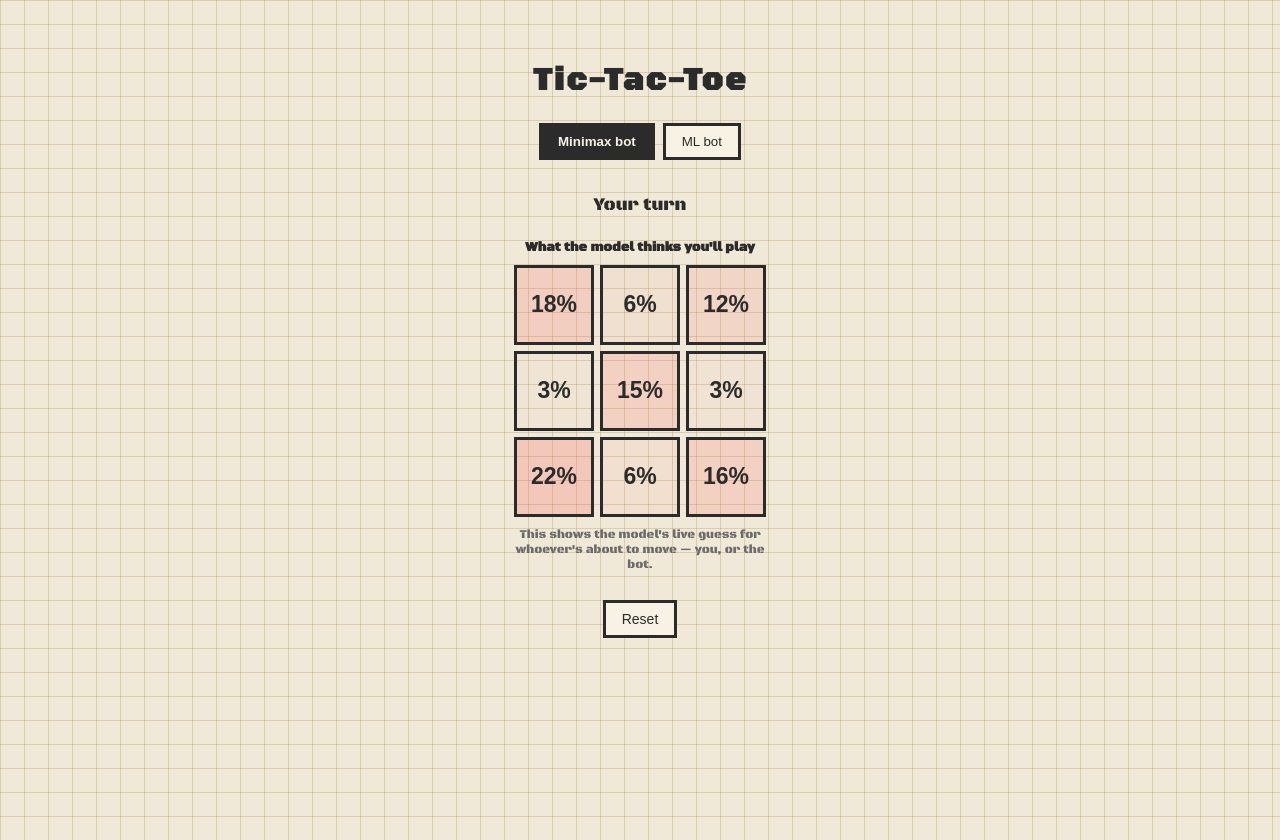
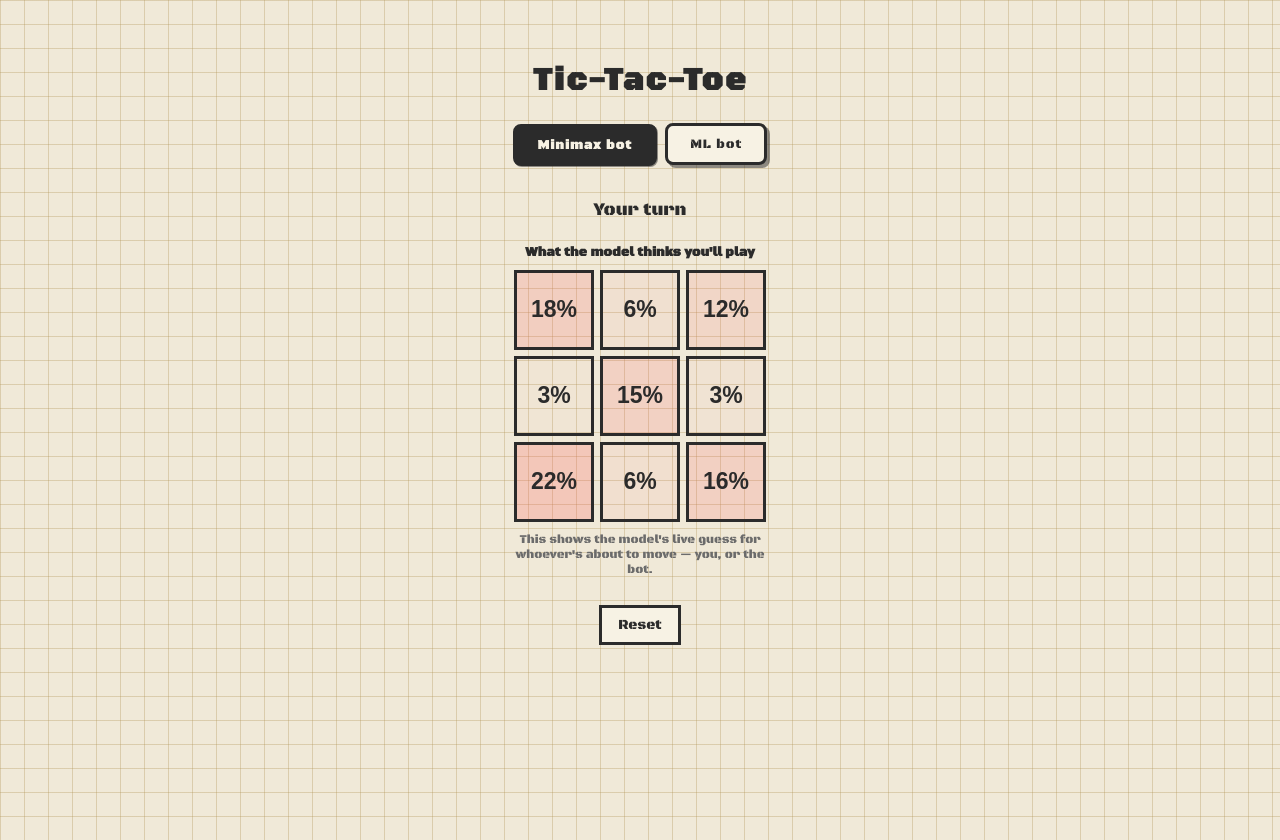
Before and after one commit to kgoel450/Tic_tac_toe, a React (Vite) app in the folder frontend/: page / in a window 1280 px wide. Built offline with nearby package versions, Linux system fonts and the light colour scheme.

Commit message:
Changes Toggled Buttons

```diff
--- a/frontend/src/App.css
+++ b/frontend/src/App.css
@@ -66,6 +66,7 @@
   background-color: #f7f2e4;
   border: 3px solid #2b2b2b;
   color: #2b2b2b;
+  font-family: 'Black Ops One', sans-serif;
   filter: url(#squiggle);
 }
 
@@ -76,18 +77,31 @@
 }
 
 .mode-toggle button {
-  padding: 8px 16px;
+  padding: 10px 22px;
   cursor: pointer;
   border: 3px solid #2b2b2b;
+  border-radius: 8px;
   background: #f7f2e4;
   color: #2b2b2b;
+  font-family: 'Black Ops One', sans-serif;
+  font-size: 13px;
+  letter-spacing: 1px;
   filter: url(#squiggle);
+  box-shadow: 3px 3px 0px rgba(43, 43, 43, 0.5);
+  transition: transform 0.15s ease, box-shadow 0.15s ease, background-color 0.3s ease;
+}
+
+.mode-toggle button:hover {
+  transform: translateY(-2px);
+  box-shadow: 4px 5px 0px rgba(43, 43, 43, 0.5);
 }
 
 .mode-toggle button.active {
   background-color: #2b2b2b;
   color: #f7f2e4;
   font-weight: bold;
+  transform: translateY(1px);
+  box-shadow: 1px 1px 0px rgba(43, 43, 43, 0.5);
 }
 
 .heatmap-label {
@@ -145,3 +159,19 @@
   border: 3px solid #2b2b2b;
   border-radius: 4px;
 }
+
+@keyframes flash-board {
+  0% {
+    transform: scale(1.05);
+    filter: brightness(1.3);
+  }
+
+  100% {
+    transform: scale(1);
+    filter: brightness(1);
+  }
+}
+
+.board-flash {
+  animation: flash-board 0.4s ease-out;
+}
--- a/frontend/src/App.jsx
+++ b/frontend/src/App.jsx
@@ -49,15 +49,14 @@ function App() {
   const [board, setBoard] = useState(Array(9).fill(0));
   const [isXTurn, setIsXTurn] = useState(true);
   const [mode, setMode] = useState('minimax');
+  const [modeChanged, setModeChanged] = useState(false);
 
   const win = winner(board);
   const draw = !win && isFull(board);
   const gameOver = win !== 0 || draw;
 
-  // It's always O (-1) whose move we're forecasting in the heatmap,
-  // since O is the bot. While it's your turn, we still show what the
-  // model WOULD think if it had to move now, just for visual interest.
-  //const heatmapProbs = gameOver ? null : getDisplayProbs(board, -1);
+  // Shows whoever's about to move's predicted move - X's perspective on
+  // your turn, O's perspective on the bot's turn.
   const heatmapProbs = gameOver ? null : getDisplayProbs(board, isXTurn ? 1 : -1);
 
   useEffect(() => {
@@ -96,6 +95,8 @@ function App() {
   function switchMode(newMode) {
     setMode(newMode);
     resetGame();
+    setModeChanged(true);
+    setTimeout(() => setModeChanged(false), 500);
   }
 
   function cellSymbol(value) {
@@ -129,7 +130,8 @@ function App() {
           />
         </filter>
       </svg> */}
-      <h1 className="gameHead">Tic-Tac-Toe</h1>
+
+      <h1>Tic-Tac-Toe</h1>
 
       <div className="mode-toggle">
         <button
@@ -148,67 +150,16 @@ function App() {
 
       <p className="status">{statusMessage()}</p>
 
-      {/* <div className="panels">
-        <div className="board">
-          {board.map((value, index) => (
-            <button
-              key={index}
-              className="cell"
-              onClick={() => handleClick(index)}
-              disabled={value !== 0 || gameOver || !isXTurn}
-            >
-              {cellSymbol(value)}
-            </button>
-          ))}
-        </div>
-
-        <div className="heatmap-panel">
-          <p className="heatmap-label">
-            {isXTurn ? "What the model thinks you'll play" : 'What O (the bot) is thinking'}
-          </p>
-          <div className="heatmap">
-            {board.map((value, index) => {
-              const prob = heatmapProbs ? heatmapProbs[index] : 0;
-              const isEmpty = value === 0;
-              return (
-                <div
-                  key={index}
-                  className="heat-cell"
-                  style={{
-                    backgroundColor: isEmpty ? `rgba(255, 80, 80, ${prob})` : '#0f1a0f',
-                  }}
-                >
-                  {isEmpty ? `${Math.round(prob * 100)}%` : cellSymbol(value)}
-                </div>
-              );
-            })}
-          </div>
-          <p className="heatmap-caption">
-            This shows the model's live guess for whoever's about to move — you, or the bot.
-          </p>
-        </div>
-      </div> */}
       <p className="heatmap-label">
         {isXTurn ? "What the model thinks you'll play" : 'What O (the bot) is thinking'}
       </p>
 
-      <div className="board">
+      <div className={`board ${modeChanged ? 'board-flash' : ''}`}>
         {board.map((value, index) => {
           const prob = heatmapProbs ? heatmapProbs[index] : 0;
           const isEmpty = value === 0;
           const filledClass = value === 1 ? 'cell-x' : value === -1 ? 'cell-o' : '';
           return (
-            // <button
-            //   key={index}
-            //   className="cell"
-            //   onClick={() => handleClick(index)}
-            //   disabled={value !== 0 || gameOver || !isXTurn}
-            //   style={{
-            //     backgroundColor: isEmpty
-            //       ? `rgba(255, 80, 80, ${prob})`
-            //       : '#0f1a0f',
-            //   }}
-            // >
             <button
               key={index}
               className={`cell ${filledClass}`}
@@ -233,6 +184,7 @@ function App() {
       </p>
 
       <button className="reset" onClick={resetGame}>Reset</button>
+
       {gameOver && (
         <div className="modal-overlay">
           <div className="modal-box">
```
